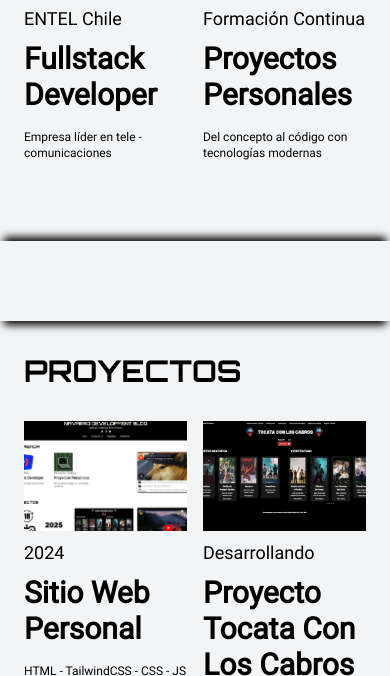
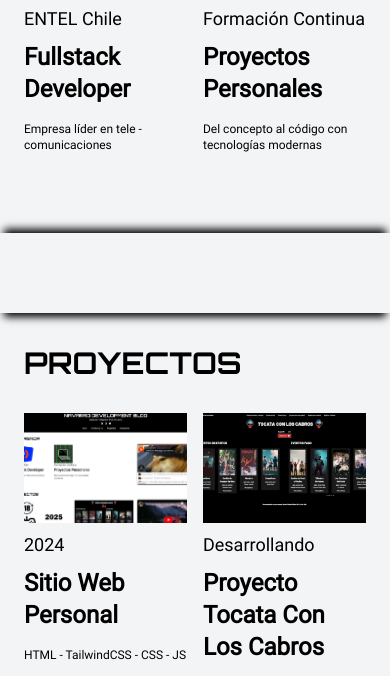
Before and after one commit to fnavarro-dev/personal_webpage, a website: page Home.html in a window 390 px wide. Shown: the part 432-1108 px from the top of the page. Drawn offline with Linux system fonts and the light colour scheme.

Commit message:
minor fixes

```diff
--- a/Home.html
+++ b/Home.html
@@ -170,7 +170,7 @@ seccion experiencia
                 <h2 class="text-lg md:text-xl my-2">
                   ENTEL Chile
                 </h2>
-                <h1 class="text-3xl font-bold mb-4">
+                <h1 class="text-2xl md:text-3xl font-bold mb-4">
                   Fullstack Developer
                 </h1>
                 <p class="text-xs md:text-base mb-4">
@@ -188,7 +188,7 @@ seccion experiencia
                 <h2 class="text-lg md:text-xl my-2">
                   Formación Continua
                 </h2>
-                <h1 class="text-3xl font-bold mb-4">
+                <h1 class="text-2xl md:text-3xl font-bold mb-4">
                   Proyectos Personales
                 </h1>
                 <p class="text-xs md:text-base mb-4">
@@ -245,7 +245,7 @@ seccion proyectos
                 <h2 class="text-lg md:text-xl mb-2">
                   2024
                 </h2>
-                <h1 class="text-3xl font-bold mb-4">
+                <h1 class="text-2xl md:text-3xl font-bold mb-4">
                   Sitio Web Personal
                 </h1>
                 <p class="text-xs md:text-base mb-4">
@@ -262,7 +262,7 @@ seccion proyectos
                 <h2 class="text-lg md:text-xl mb-2">
                   Desarrollando
                 </h2>
-                <h1 class="text-3xl font-bold mb-4">
+                <h1 class="text-2xl md:text-3xl font-bold mb-4">
                   Proyecto Tocata Con Los Cabros
                 </h1>
                 <p class="text-xs md:text-base mb-4">
@@ -349,7 +349,7 @@ seccion blog
                 <h2 class="text-lg md:text-xl mb-2">
                   29/02/2024
                 </h2>
-                <h1 class="text-3xl font-bold mb-4">
+                <h1 class="text-2xl md:text-3xl font-bold mb-4">
                   Finalmente: Sitio Web Personal
                 </h1>
                 <p class="text-xs md:text-base mb-4 mb-4">
```
Also changed, not shown: tw_style_dev.css, tw_style_min.css.
